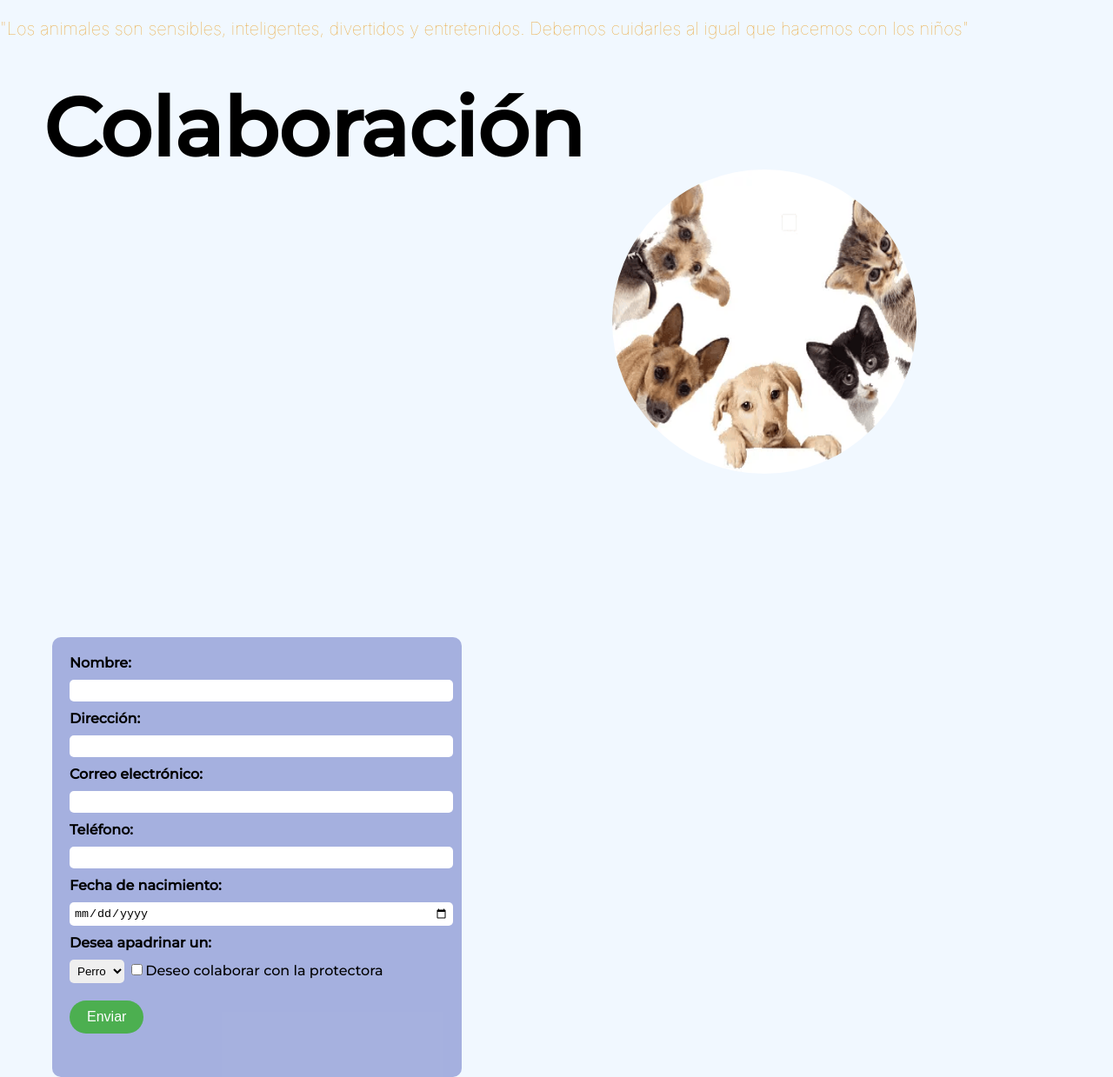
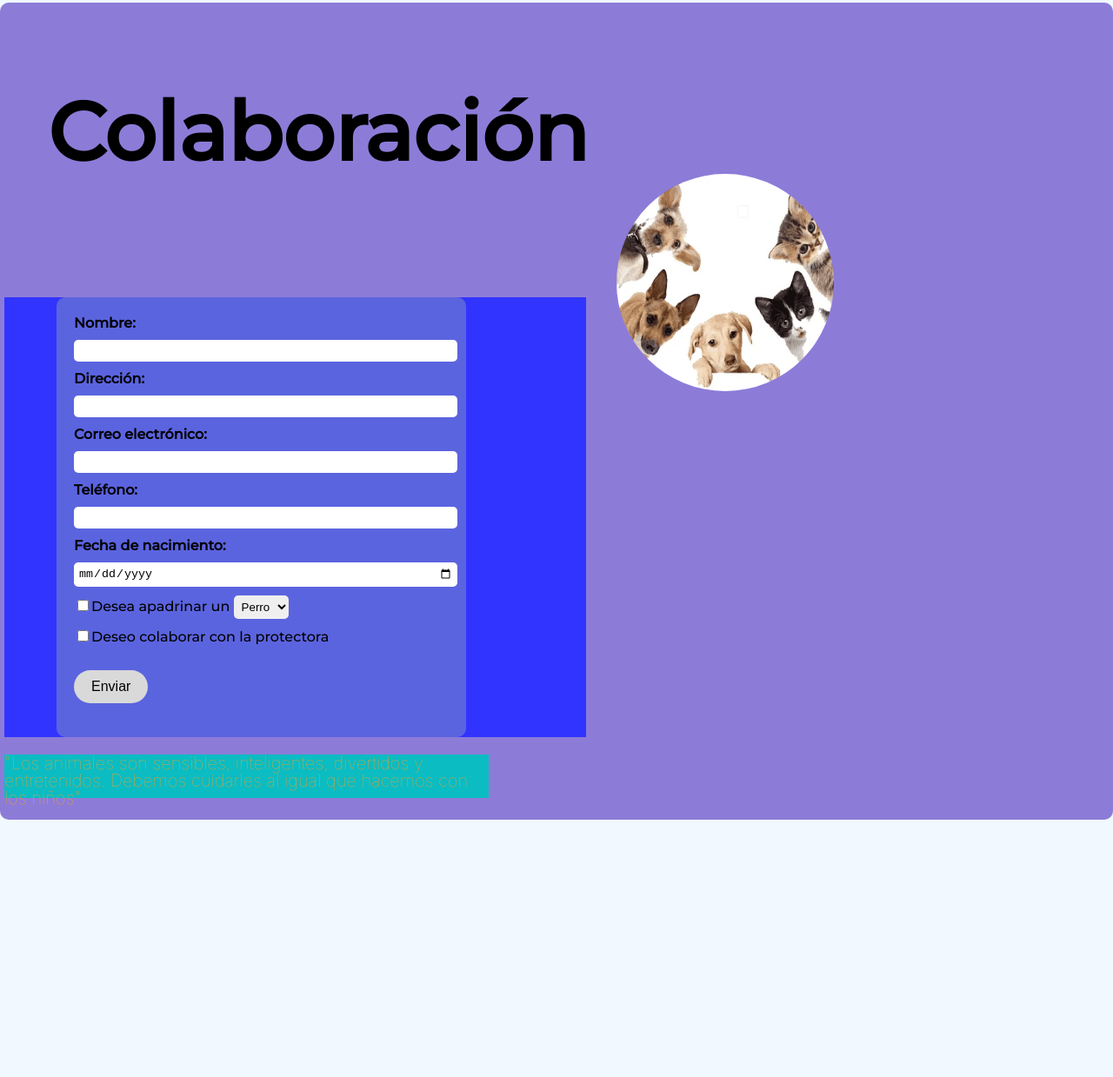
Before and after one commit to coders-progr/Patitas, a plain HTML site: page index.html in a window 1280 px wide. Shown: the part 3917-5156 px from the top of the page at 87% size. After the commit the page ends 4872 px from the top, so only its background shows below. Drawn offline with Linux system fonts and the light colour scheme.

Commit message:
version 1.2

```diff
--- a/index.html
+++ b/index.html
@@ -154,7 +154,7 @@
     </div>
 
     <!-- Seccion colaboracion -->
-    <section id="colabo"></section>
+    <!-- <section id="colabo"></section>
     <section class="colabora">
     <div class="tocolaboracion">
         <div class="colaboracion">
@@ -171,7 +171,7 @@
             <p class="textocolabo">"Los animales son sensibles, inteligentes, divertidos y entretenidos. Debemos cuidarles al igual que hacemos con los niños"</p>
         </div>
     </div>
-    <!-- formulario -->
+     formulario
     <div>
     <form>
         <label for="nombre">Nombre:</label>
@@ -201,6 +201,65 @@
         <input type="submit" value="Enviar">
     </form>
     </div>
+    </section> -->
+    <section class="contenedor">
+
+        <div class="tituloSeccion">
+            <div class="tocolaboracion">
+                <div class="colaboracion">
+                    <h3>
+                        Colaboración
+                    </h3>
+                </div>
+
+
+            <div>
+        </div>
+        <div class="imagen">
+            <div>
+                <img class="gatosyperros" src="./img/gatos y perros.png" alt="imagen de perros y gatos">
+            </div>
+        </div>
+        <div class="formulario">
+            <div>
+                <form>
+                    <label for="nombre">Nombre:</label>
+                    <input type="text" id="nombre" name="nombre" required>
+
+                    <label for="direccion">Dirección:</label>
+                    <input type="text" id="direccion" name="direccion" required>
+
+                    <label for="correo">Correo electrónico:</label>
+                    <input type="email" id="correo" name="correo" required>
+
+                    <label for="telefono">Teléfono:</label>
+                    <input type="tel" id="telefono" name="telefono" required>
+
+                    <label for="fecha-nacimiento">Fecha de nacimiento:</label>
+                    <input type="date" id="fecha-nacimiento" name="fecha-nacimiento" required>
+
+
+                    <input class="checkbox" type="checkbox" name="" id="">Desea apadrinar un
+                    <select id="desea-apadrinar-un" name="desea-apadrinar-un">
+                    <option value="perro">Perro</option>
+                    <option value="gato">Gato</option>
+                    <option value="otro">Otro</option>
+                    </select>
+
+                    <br><input class="checkbox" type="checkbox" name="" id="">Deseo colaborar con la protectora
+                    <div class="boton">
+                    <br> <input type="submit" value="Enviar">
+                    </div>
+                </form>
+                </form>
+                </div>
+        </div>
+        <div class="texto">
+
+                <p class="textocolabo">"Los animales son sensibles, inteligentes, divertidos y entretenidos. Debemos cuidarles al igual que hacemos con los niños"</p>
+            <!-- </div> -->
+        </div>
+
     </section>
 </div>
 
--- a/style.css
+++ b/style.css
@@ -206,16 +206,17 @@ body {
     position: absolute;
     }
 
-    .gatosyperros {
+    .contenedor .imagen .gatosyperros {
         border-radius: 50%;
-        width: 350px;
-        height: 350px;
+        width: 250px;
+        height: 250px;
         margin-left: 55%;
         position: absolute;
         margin-top: 15%;
+        align-content: center;
     }
 
-    .textocolabo {
+    .contenedor .texto .textocolabo {
     /* width: 50px; */
     height: 50px;
     font-family: 'Inter';
@@ -259,9 +260,9 @@ body {
       }
 
       input[type="submit"] {
-        background-color: #4CAF50;
+        background-color: #D9D9D9;
         border: none;
-        color: white;
+        color: rgb(0, 0, 0);
         padding: 10px 20px;
         text-align: center;
         text-decoration: none;
@@ -273,5 +274,74 @@ body {
       }
 
       input[type="submit"]:hover {
-        background-color: #3e8e41;
+        border:solid black 3px !important;
+        font-weight: 900;
       }
+
+/*codigo para el grid*/
+.contenedor{
+    /* width: 90%; */
+    /* max-width: 1500px; */
+    /* margin: 20px, auto; */
+    display: grid;
+    grid-gap: 3px;
+    grid-template-rows: repeat(5,auto);
+    grid-template-columns: repeat(6,1fr);
+
+}
+.contenedor > div
+/* .contenedor .tituloSeccion , */
+/* .contenedor .tituloSeccion .textoSeccion , */
+/* .contenedor .imagen , */
+/* .contenedor .formulario, */
+/* .contenedor .texto */
+{
+    /* margin-left: 15%; */
+    background-color: #F1F8FF;
+    padding: 5px;
+    border-radius: 10px;
+
+}
+
+.contenedor .tituloSeccion {
+    background-color: rgb(140, 124, 216);
+    color:#000000;
+    grid-column-start: 1;
+    grid-column-end: -1;
+    grid-row-start: 1 ;
+    grid-row-end: 2;
+}
+
+.contenedor .formulario{
+
+    width: 60%;
+    height: 80%;
+    background-color: rgb(49, 52, 255);
+    grid-column-start: 1;
+    grid-column-end: 4;
+    grid-row-start:3;
+    grid-row-end: -1;
+}
+
+.contenedor .imagen  {
+    width: 50%;
+    height: 40%;
+
+    background-color: #2d56c5;
+    grid-row-start: 3;
+    grid-row-end: 4;
+    grid-column-start: 4;
+    grid-column-end: -1;
+}
+.contenedor .texto{
+    width: 50%;
+    height: 40%;
+    background-color: rgb(11, 188, 194);
+    grid-row-start: 5 ;
+    grid-row-end: -1 ;
+    grid-column-start: 4;
+    grid-column-end: -1;
+}
+.boton{
+    justify-content: center;
+}
```
